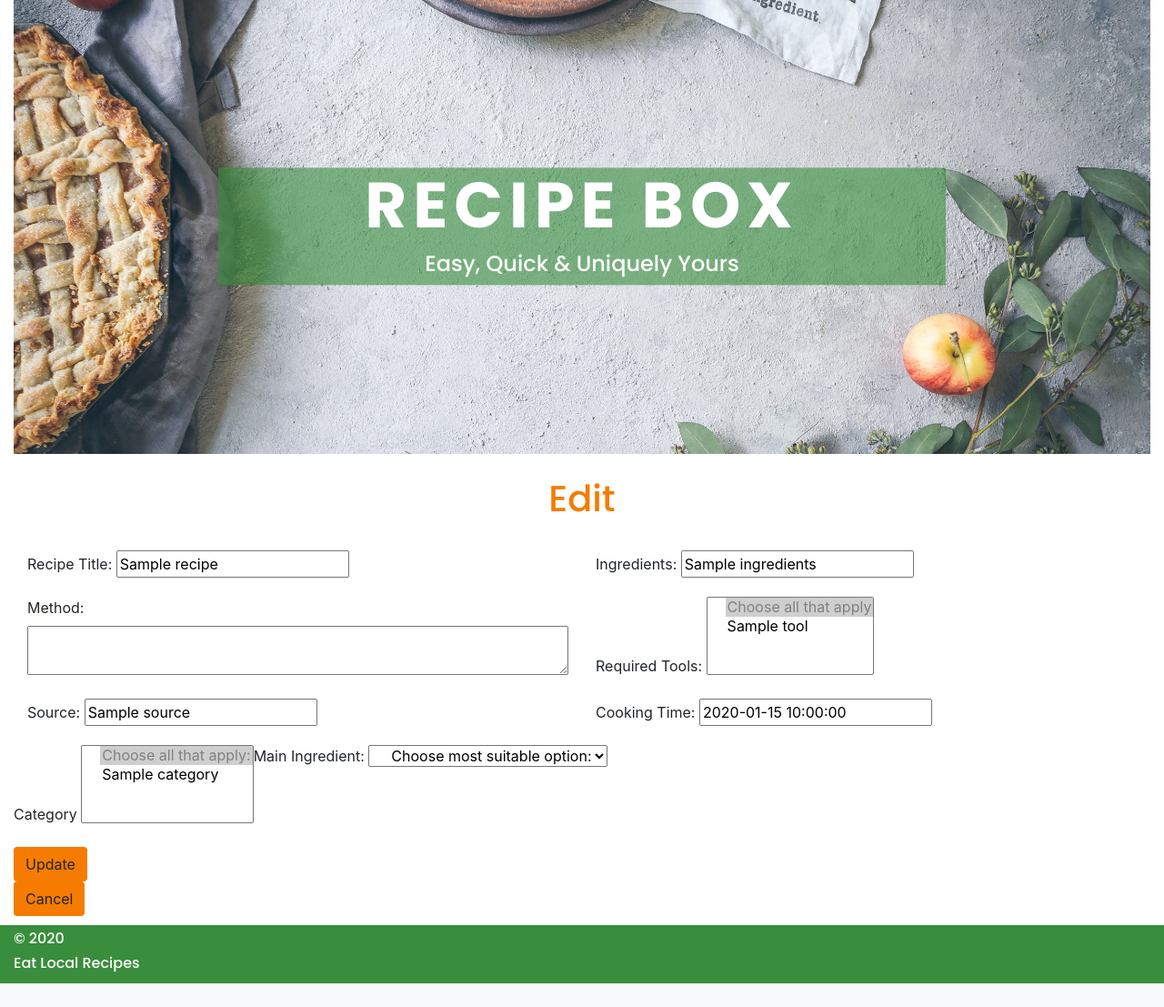
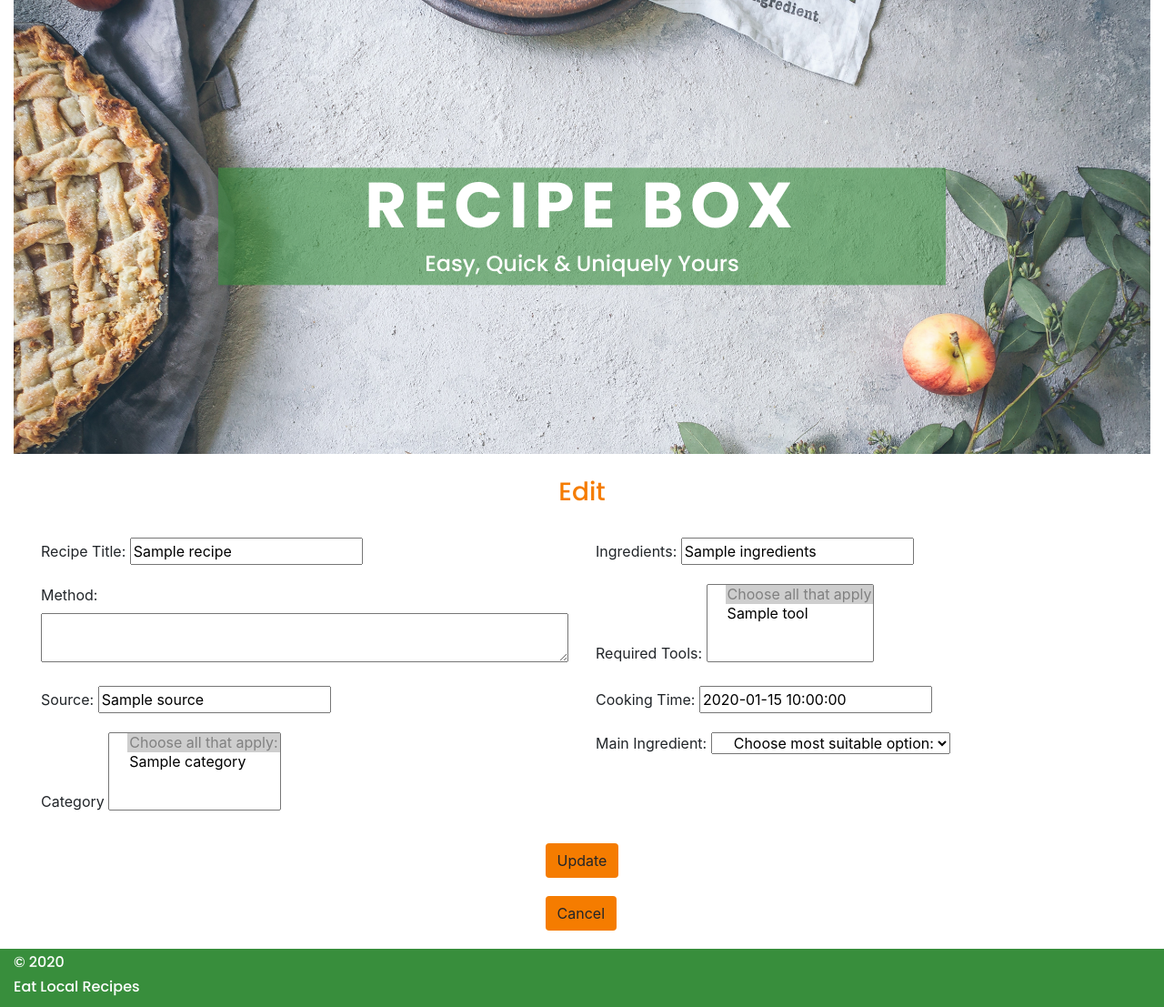
Before and after one commit to cherylhaz/milestone_project_3, a Flask app: template templates/edit_recipe.html in a window 1280 px wide. Shown: the part 57-1164 px from the top of the page at 91% size. Before the commit the page ends 1138 px from the top, so only its background shows below. Run offline with Flask 2, Linux system fonts and the light colour scheme; the template is opened without the code that fills it: most values are stand-ins (such as "Sample title", 1, 10 or a date in 2020); some libraries are stand-ins or nearby versions.

Commit message:
edit page layout fixed

```diff
--- a/static/css/style.css
+++ b/static/css/style.css
@@ -132,6 +132,7 @@ textarea {
 
 .form_buttons {
     background-color: #f57c00;
+    margin: 10px;
 }
 
 .form_buttons:hover {
@@ -140,6 +141,11 @@ textarea {
 
 #button_add_page {
     justify-content: center;
+    margin: auto;
+}
+
+#buttons_edit_page {
+        justify-content: center;
     margin: auto;
 
 }
--- a/templates/edit_recipe.html
+++ b/templates/edit_recipe.html
@@ -1,8 +1,9 @@
 {% extends 'base.html' %}
 {% block content %}
     <div class="container-fluid" id="edit_title">
-    <h1>Edit</h1>
+    <h3>Edit</h3>
     </div>
+    <div class="container-fluid">
     <form action="{{ url_for('update_recipe', recipe_id=recipe._id)}}" method="POST" class="col s12">
             <div class="row">
             <div class="col-md-6">
@@ -55,6 +56,7 @@
         </div>
         </div>
         <div class="row">
+        <div class="col-md-6">
         <div class="form-group">
         <label>Category</label>
             <select class="select1" id="category" name="category" multiple value="{{recipe.category}}">
@@ -65,6 +67,8 @@
             </select>
 
         </div>
+        </div>
+        <div class="col-md-6">
          <div class="form-group">
          <label>Main Ingredient:</label>
                             <select class="select1" id="sub_category" name="sub_category" value="{{recipe.sub_category}}">
@@ -75,13 +79,18 @@
                             </select>
                         </div>
                         </div>
+                        </div>
 <div class="row">
- <button class="btn waves-effect waves-light form_buttons" type="submit" name="action">Update
-  </button>
-  </div>
+    <div id="buttons_edit_page">
+        <button class="btn waves-effect waves-light form_buttons" type="submit" name="action">Update
+        </button>
+
     </form>
     <form action="{{url_for('search_results')}}">
     <button class="btn waves-effect waves-light form_buttons" type="submit" action="{{url_for('search_results')}}">Cancel
-  </button>
+    </button>
+    </div>
+</div>
   </form>
+  </div>
 {% endblock %}
```
